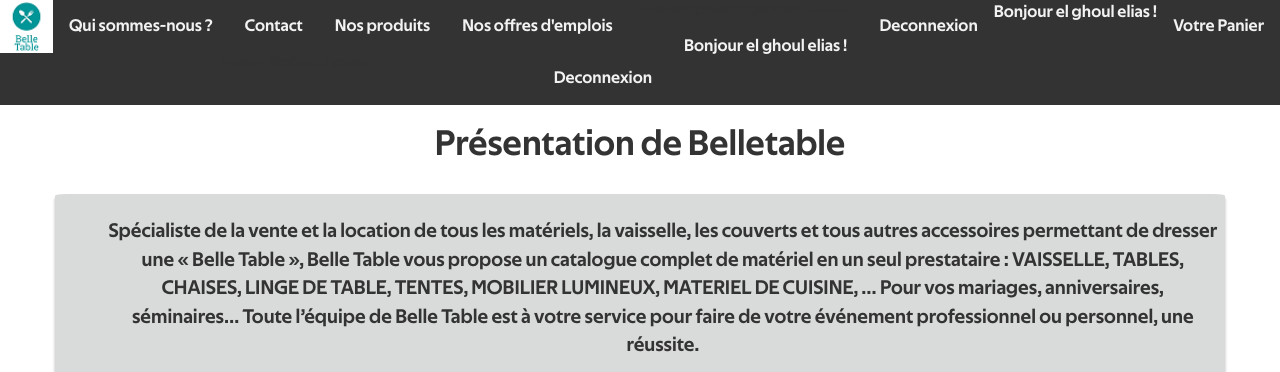
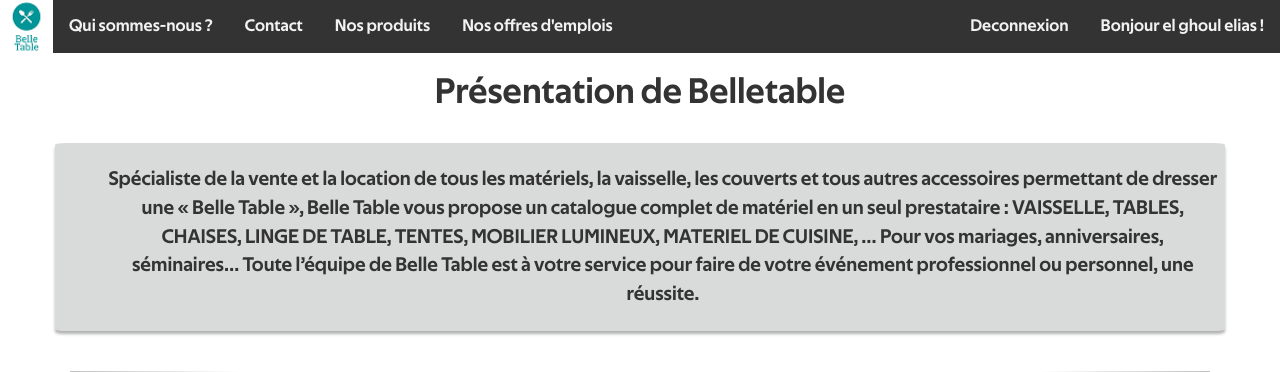
Before and after one commit to QuentinCoqueran/belletable, a PHP site: page /index.php in a window 1280 px wide. Shown: the top 372 px of the page. Run offline with PHP 8.4, Linux system fonts and the light colour scheme; a user stored in the database is signed in; data comes from the database, SQL or seed files in the repository; some libraries are stand-ins or nearby versions.

Commit message:
Update header.php

```diff
--- a/header.php
+++ b/header.php
@@ -32,46 +32,18 @@
   <a href="index.php" class="lien">Contact</a>
   <a href="produits.php" class="lien">Nos produits</a>
   <a href="offresemploi.php" class="lien">Nos offres d'emplois</a>
-<<<<<<< Updated upstream
-    <?php
-    if (!isset($_SESSION["login"]))
-    {
-      ?>
-      <a href="connexion.php" class="lien" style="float: right;">Connexion</a>
-      <a href="inscription.php" class="lien" style="float: right;">Inscription</a>
-      <?php
-    }
-    else
-    {
-      ?>
-      <a href="panier.php" class="lien" style="float: right;">Votre Panier</a>
-      <a href="profil.php" style="float: right;"><?php echo "Bonjour ".$_SESSION["nom"]." ".$_SESSION["prenom"]." !"; ?></a>
-      <a href="deconnexion.php" class="lien" style="float: right;">Deconnexion</a>
-      <?php
-      if ($num_rows > 0)
-      {
-      ?>
-        <li><a href="admin.php" class="lien" style="float: right;">Administrateur</a></li>
-        <?php
-      }
-      ?>
-      <?php
-    }
-    ?>
-=======
+
       <?php if (!isset($_SESSION["login"])) { ?>
         <a href="connexion.php" class="lien" style="float: right;">Connexion</a>
         <a href="inscription.php" class="lien" style="float: right;">Inscription</a>
         <?php }
         else { ?>
           <a href="profil.php" class="lien" style="float: right;"><?php echo "Bonjour ".$_SESSION["nom"]." ".$_SESSION["prenom"]." !"; ?></a>
-
           <a href="deconnexion.php" class="lien" style="float: right;">Deconnexion</a>
           <?php if ($num_rows > 0) {?>
                           <li><a href="admin.php" class="lien" style="float: right;">Administrateur</a></li>
                         <?php } ?>
                      <?php } ?>
->>>>>>> Stashed changes
     <a href="javascript:void(0);" class="icon" onclick="myFunction()">
     <i class="fa fa-bars"></i>
   </a>
```
